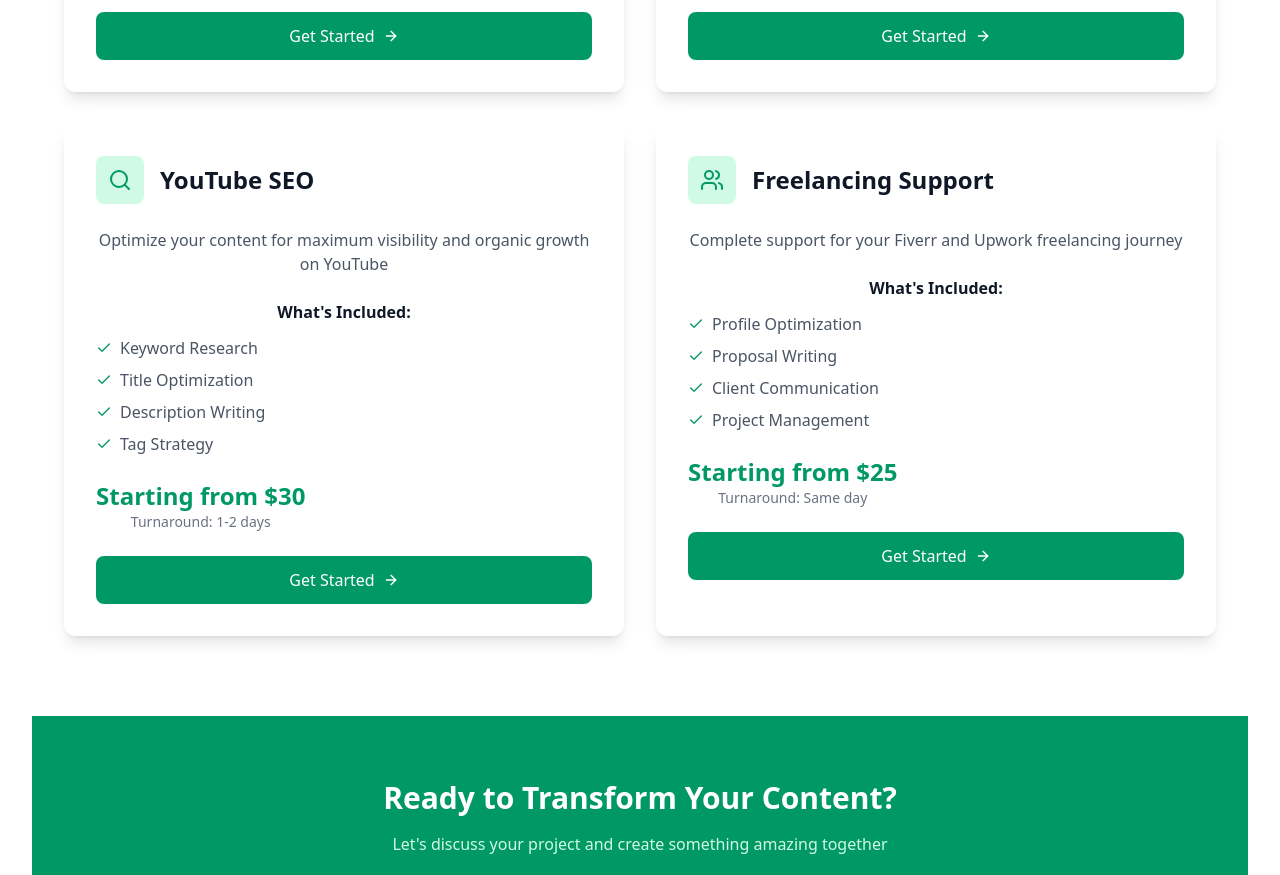
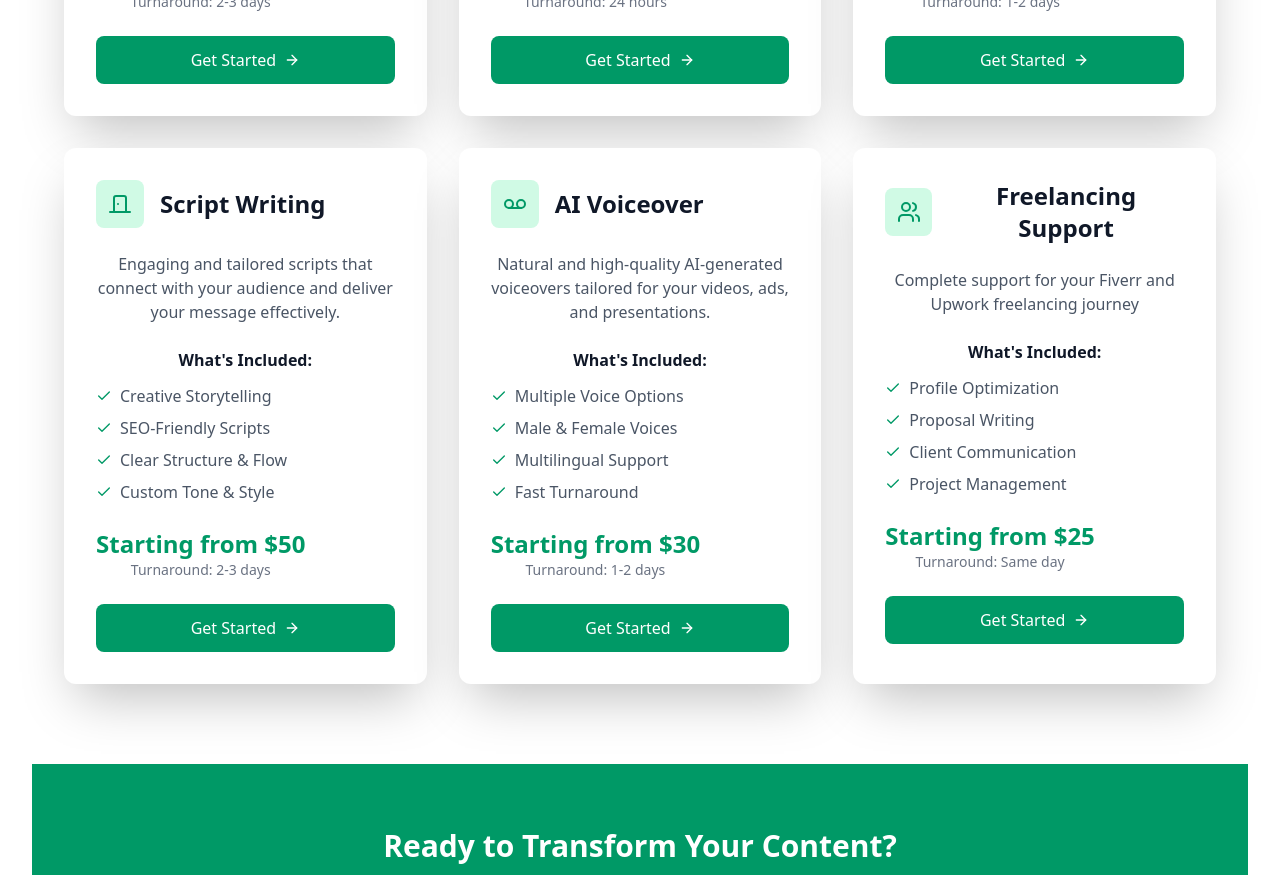
Before and after one commit to lelin171046/bongo-it-client, a React (Vite) app: page /services in a window 1280 px wide. Shown: the part 960-1835 px from the top of the page. Built offline with nearby package versions, Linux system fonts and the light colour scheme.

Commit message:
add some serviec card

```diff
--- a/src/pages/Services.jsx
+++ b/src/pages/Services.jsx
@@ -1,4 +1,4 @@
-import { Video, ImageIcon, Search, Users, Check, ArrowRight } from "lucide-react"
+import { Video, ImageIcon, Search, Users, Check, ArrowRight, DoorClosed, Voicemail, LucideSquareRoundCorner, LucideVoicemail } from "lucide-react"
 import { Link } from "react-router-dom"
 
 const Services = () => {
@@ -11,6 +11,7 @@ const Services = () => {
       price: "Starting from $50",
       turnaround: "2-3 days",
     },
+
     {
       icon: ImageIcon,
       title: "Thumbnail Design",
@@ -27,6 +28,33 @@ const Services = () => {
       price: "Starting from $30",
       turnaround: "1-2 days",
     },
+    {
+  icon: DoorClosed,
+  title: "Script Writing",
+  description: "Engaging and tailored scripts that connect with your audience and deliver your message effectively.",
+  features: [
+    "Creative Storytelling",
+    "SEO-Friendly Scripts",
+    "Clear Structure & Flow",
+    "Custom Tone & Style"
+  ],
+  price: "Starting from $50",
+  turnaround: "2-3 days",
+},
+{
+  icon: LucideVoicemail, // you can swap with a mic-related icon if you have one
+  title: "AI Voiceover",
+  description: "Natural and high-quality AI-generated voiceovers tailored for your videos, ads, and presentations.",
+  features: [
+    "Multiple Voice Options",
+    "Male & Female Voices",
+    "Multilingual Support",
+    "Fast Turnaround"
+  ],
+  price: "Starting from $30",
+  turnaround: "1-2 days",
+},
+
     {
       icon: Users,
       title: "Freelancing Support",
@@ -54,9 +82,9 @@ const Services = () => {
       {/* Services Grid */}
       <section className="py-20">
         <div className="max-w-7xl mx-auto px-4 sm:px-6 lg:px-8">
-          <div className="grid lg:grid-cols-2 gap-8">
+          <div className="grid lg:grid-cols-3 gap-8">
             {services.map((service, index) => (
-              <div key={index} className="bg-white rounded-xl shadow-lg p-8 hover:shadow-xl transition-shadow">
+              <div key={index} className="bg-white rounded-xl shadow-2xl p-8 hover:shadow-xl transition-shadow">
                 <div className="flex items-center mb-6">
                   <div className="w-12 h-12 bg-emerald-100 rounded-lg flex items-center justify-center mr-4">
                     <service.icon className="w-6 h-6 text-emerald-600" />
```
